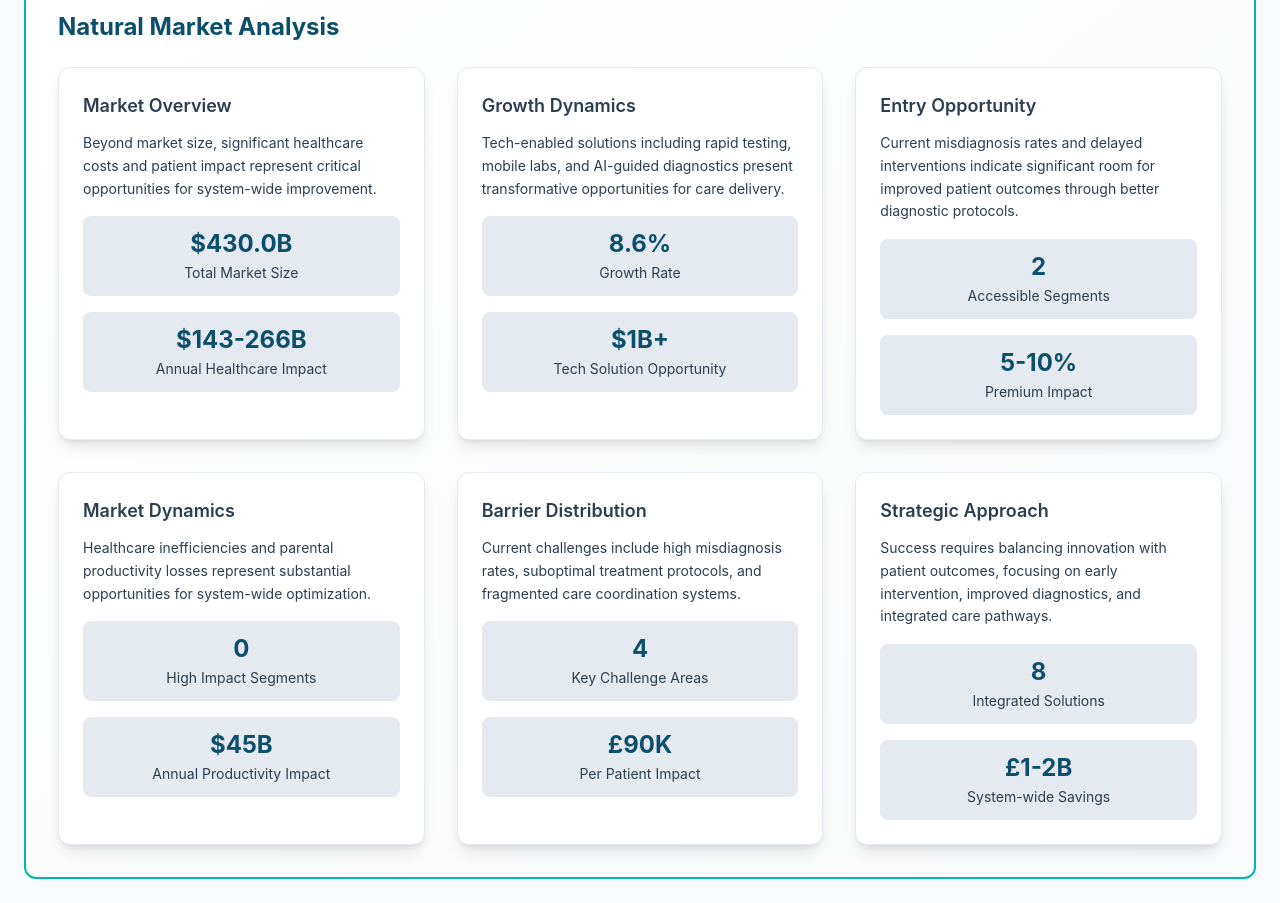
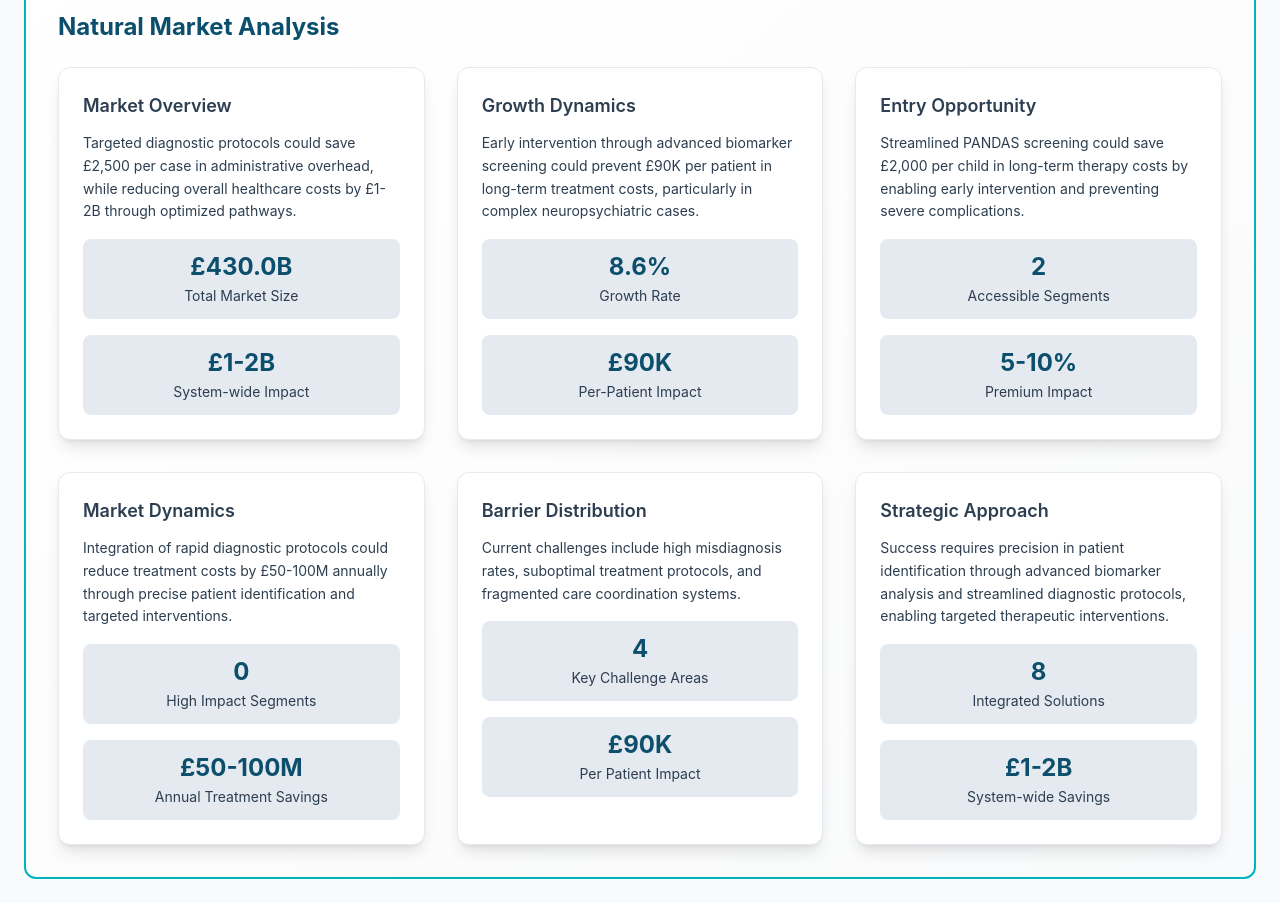
Before and after one commit to DRBATA/iwell, a React (Create React App) app: page / in a window 1280 px wide. Shown: the part 1480-2383 px from the top of the page. Built offline with nearby package versions, Linux system fonts and the light colour scheme; the HTML template or start-up script is replaced by a standard one.

Commit message:
feat: Standardize to GBP and highlight key healthcare impact metrics - £1-2B system savings, £90K per-patient impact

```diff
--- a/src/fork/modules/management-dashboard/MarketAnalysisBoard.tsx
+++ b/src/fork/modules/management-dashboard/MarketAnalysisBoard.tsx
@@ -267,8 +267,8 @@ const MarketAnalysisBoard = () => {
                             <path strokeLinecap="round" strokeLinejoin="round" strokeWidth={2} d="M9 5l7 7-7 7" />
                           </svg>
                         )}
-                        <span className={`metric-value ${getMetricColor(value.toString())}`}>
-                          ${value}B
+                          <span className={`metric-value ${getMetricColor(value.toString())}`}>
+                          £{value}B
                         </span>
                       </div>
                     ))}
@@ -287,40 +287,43 @@ const MarketAnalysisBoard = () => {
           <div className="analysis-card">
             <h3>Market Overview</h3>
             <p>
-              Beyond market size, significant healthcare costs and patient impact
-              represent critical opportunities for system-wide improvement.
+              Targeted diagnostic protocols could save £2,500 per case in
+              administrative overhead, while reducing overall healthcare costs
+              by £1-2B through optimized pathways.
             </p>
             <div className="analysis-metric">
-              <span>${analysis.totalMarketSize.toFixed(1)}B</span>
+              <span>£{analysis.totalMarketSize.toFixed(1)}B</span>
               <small>Total Market Size</small>
             </div>
             <div className="analysis-metric">
-              <span>$143-266B</span>
-              <small>Annual Healthcare Impact</small>
+              <span>£1-2B</span>
+              <small>System-wide Impact</small>
             </div>
           </div>
 
           <div className="analysis-card">
             <h3>Growth Dynamics</h3>
             <p>
-              Tech-enabled solutions including rapid testing, mobile labs, and AI-guided
-              diagnostics present transformative opportunities for care delivery.
+              Early intervention through advanced biomarker screening could prevent
+              £90K per patient in long-term treatment costs, particularly in
+              complex neuropsychiatric cases.
             </p>
             <div className="analysis-metric">
               <span>{analysis.avgGrowthRate.toFixed(1)}%</span>
               <small>Growth Rate</small>
             </div>
             <div className="analysis-metric">
-              <span>$1B+</span>
-              <small>Tech Solution Opportunity</small>
+              <span>£90K</span>
+              <small>Per-Patient Impact</small>
             </div>
           </div>
 
           <div className="analysis-card">
             <h3>Entry Opportunity</h3>
             <p>
-              Current misdiagnosis rates and delayed interventions indicate significant
-              room for improved patient outcomes through better diagnostic protocols.
+              Streamlined PANDAS screening could save £2,000 per child in
+              long-term therapy costs by enabling early intervention and
+              preventing severe complications.
             </p>
             <div className="analysis-metric">
               <span>{analysis.lowBarrierSegments}</span>
@@ -335,16 +338,17 @@ const MarketAnalysisBoard = () => {
           <div className="analysis-card">
             <h3>Market Dynamics</h3>
             <p>
-              Healthcare inefficiencies and parental productivity losses represent
-              substantial opportunities for system-wide optimization.
+              Integration of rapid diagnostic protocols could reduce treatment
+              costs by £50-100M annually through precise patient identification
+              and targeted interventions.
             </p>
             <div className="analysis-metric">
               <span>{analysis.highGrowthSegments}</span>
               <small>High Impact Segments</small>
             </div>
             <div className="analysis-metric">
-              <span>$45B</span>
-              <small>Annual Productivity Impact</small>
+              <span>£50-100M</span>
+              <small>Annual Treatment Savings</small>
             </div>
           </div>
 
@@ -367,8 +371,9 @@ const MarketAnalysisBoard = () => {
           <div className="analysis-card">
             <h3>Strategic Approach</h3>
             <p>
-              Success requires balancing innovation with patient outcomes, focusing on
-              early intervention, improved diagnostics, and integrated care pathways.
+              Success requires precision in patient identification through advanced
+              biomarker analysis and streamlined diagnostic protocols, enabling
+              targeted therapeutic interventions.
             </p>
             <div className="analysis-metric">
               <span>{sortedSegments.length}</span>
```
